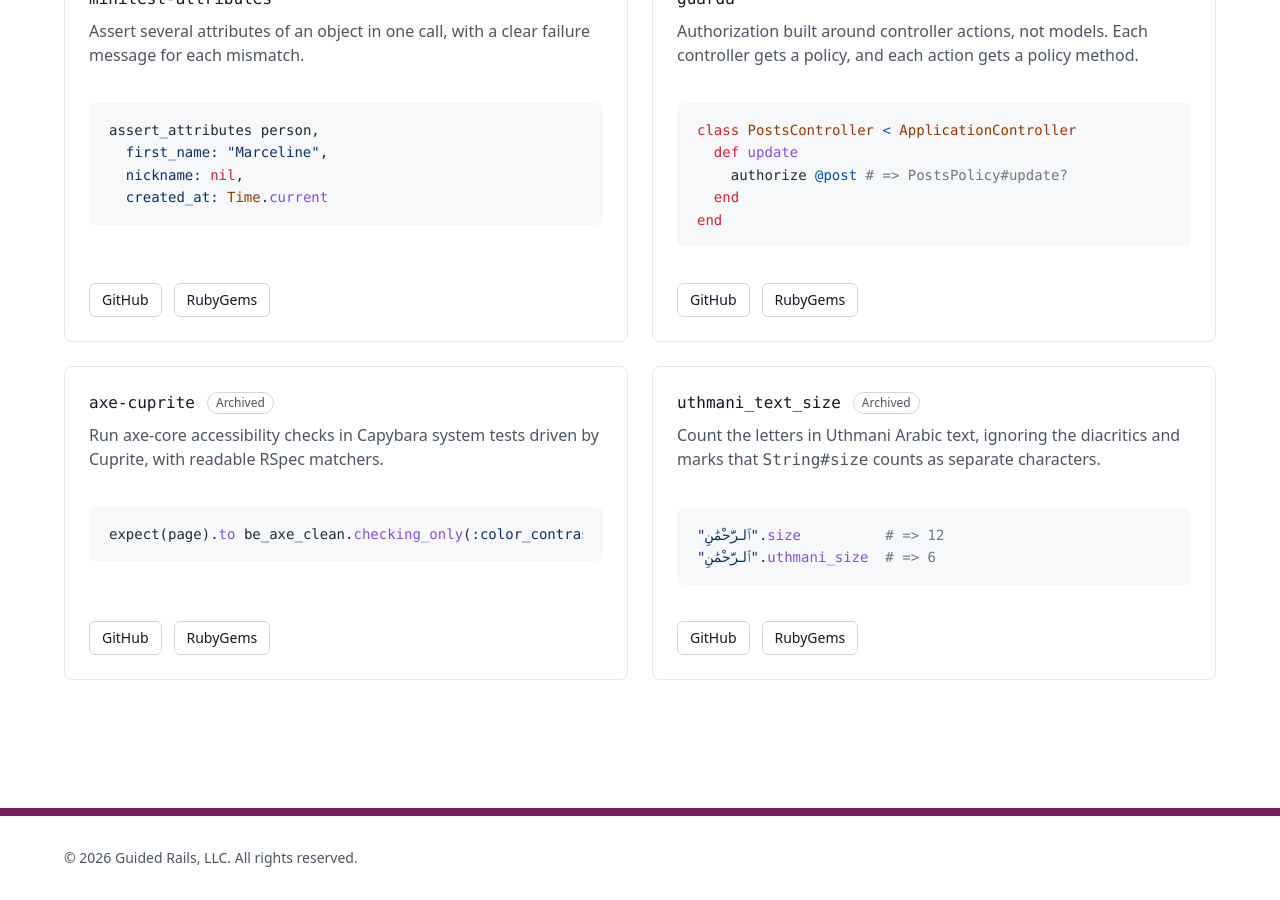
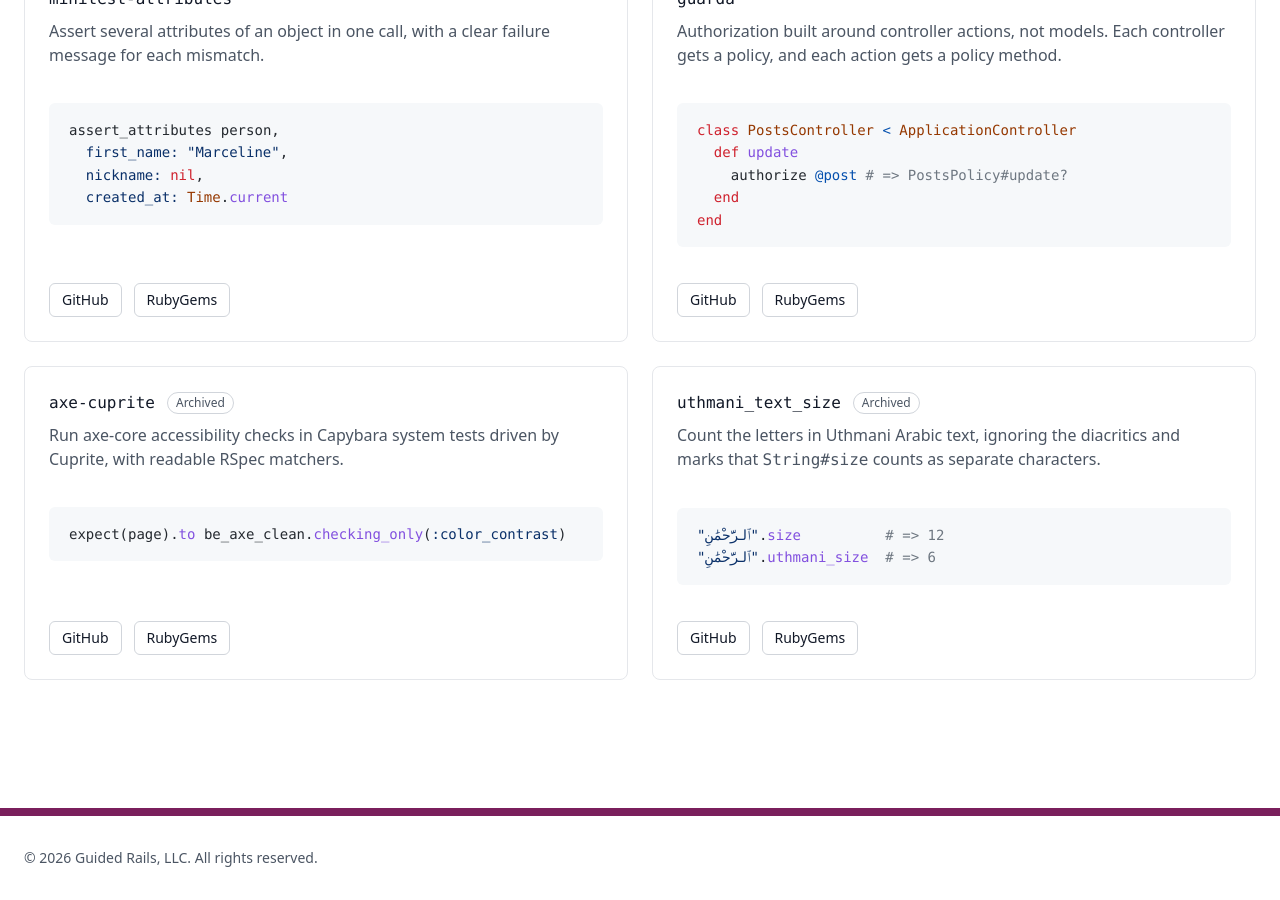
Before and after one commit to Guided-Rails/guided-rails.github.io, a Jekyll site: the page built from index.markdown, in a window 1280 px wide and 900 px high, scrolled down 730 px. Built offline with Jekyll 4.4.1, drawn with Linux system fonts in a browser that asks for light colours; nearby versions of some CDN libraries; comment, search, counter and statistics services are not loaded.

Commit message:
Widen Gems section and footer content to 80rem (#21)

```diff
--- a/_layouts/default.html
+++ b/_layouts/default.html
@@ -36,7 +36,7 @@
     {{ content }}
   </main>
   <footer class="border-t-8 border-brand">
-    <div class="mx-auto w-[min(100vw_-_3rem,72rem)] py-8 text-sm text-gray-600">
+    <div class="mx-auto w-[min(100vw_-_3rem,80rem)] py-8 text-sm text-gray-600">
       &copy; {{ site.time | date: "%Y" }} Guided Rails, LLC. All rights reserved.
     </div>
   </footer>
--- a/_layouts/landing.html
+++ b/_layouts/landing.html
@@ -21,7 +21,7 @@
   <a href="https://catberry.io" class="mt-2 inline-block text-gray-600 hover:text-gray-900 hover:underline">Visit catberry.io &rarr;</a>
 </section>
 
-<section class="relative left-1/2 mb-16 w-[min(100vw_-_3rem,72rem)] -translate-x-1/2">
+<section class="relative left-1/2 mb-16 w-[min(100vw_-_3rem,80rem)] -translate-x-1/2">
   <h2 class="text-lg font-medium">Gems</h2>
   <p class="mt-2 text-gray-600">
     Small, focused gems we've built for our own Rails apps and shared with everyone.
```
